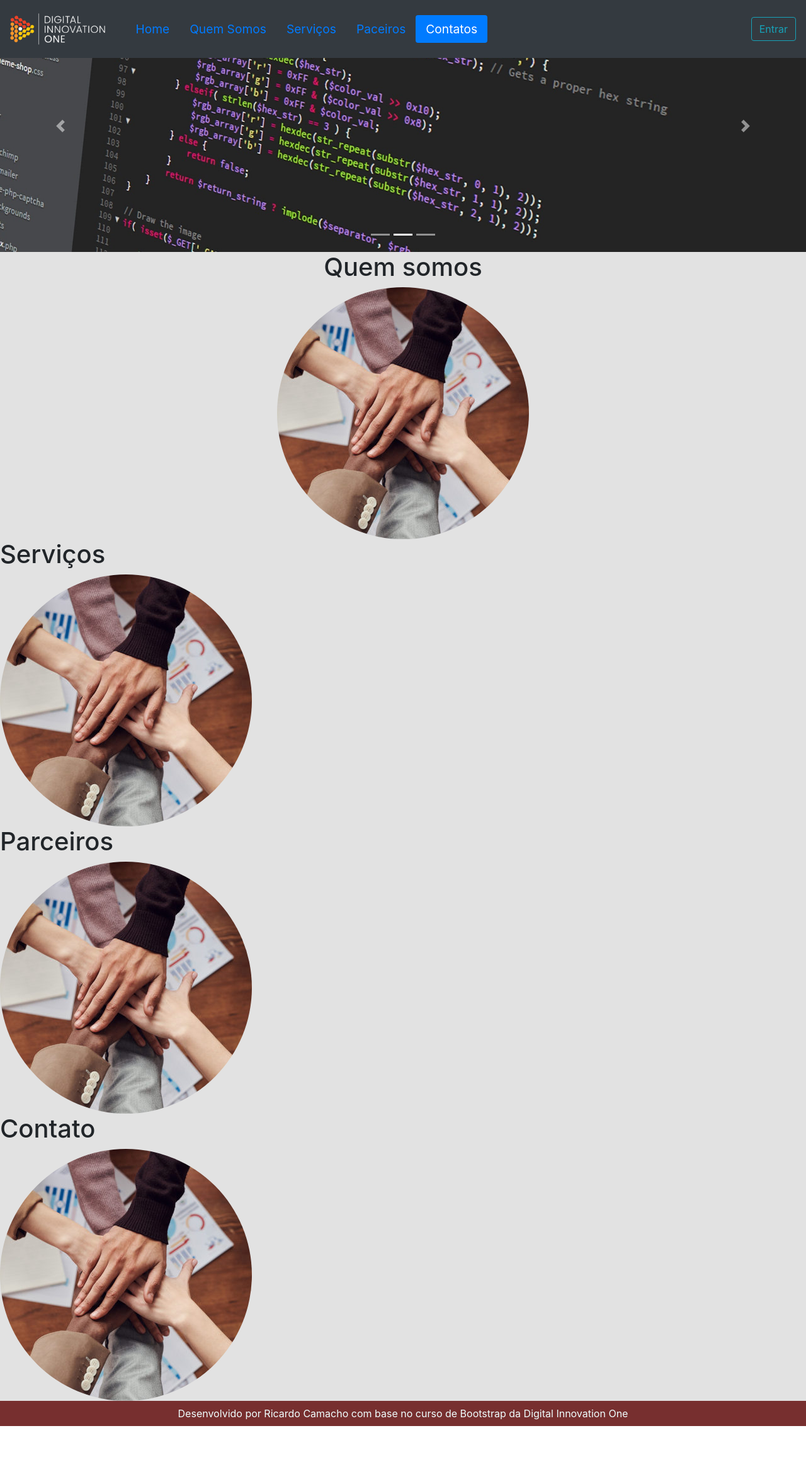
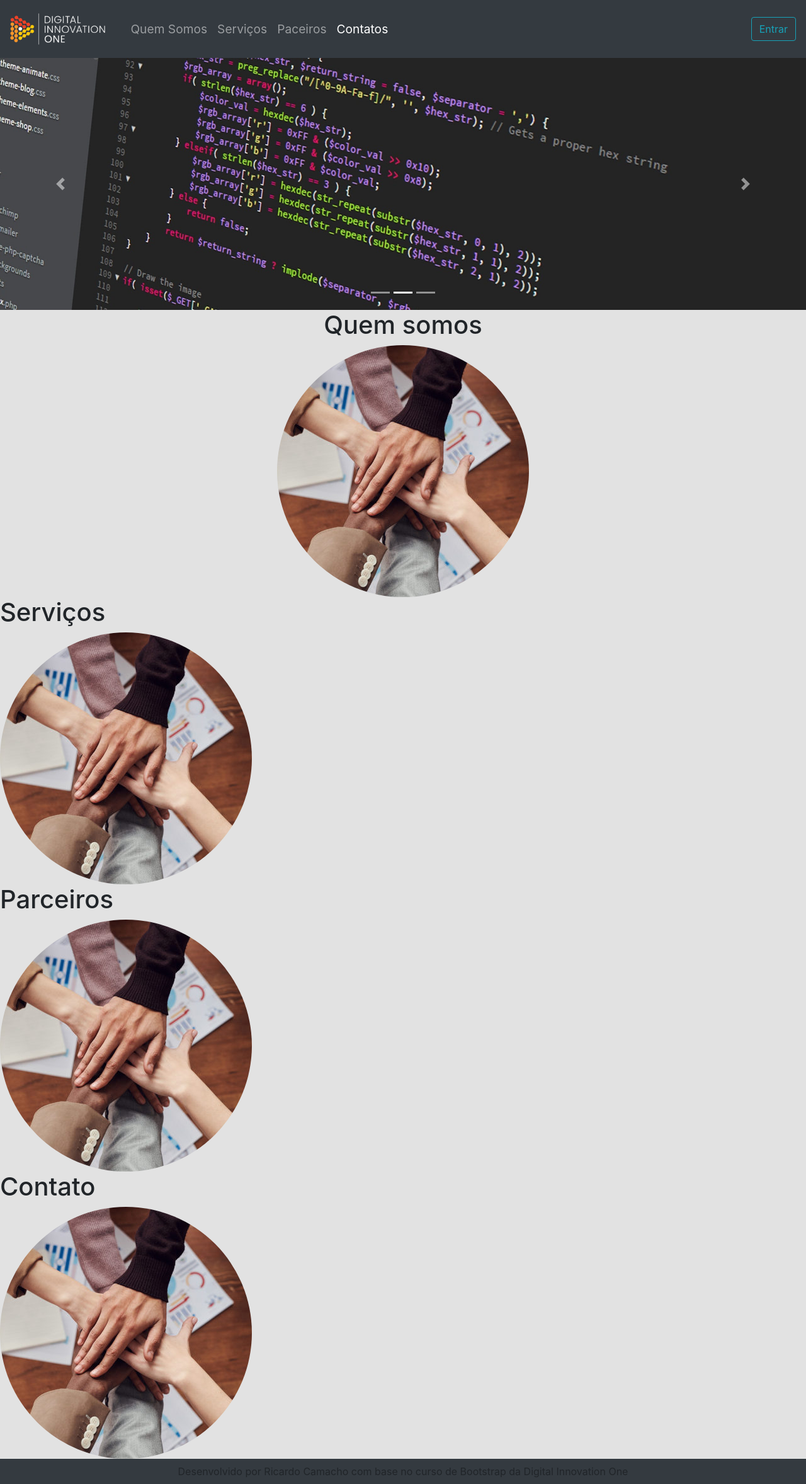
Before and after one commit to risqadev/studies-Bootstrap-DIO, a plain HTML site: page index.html in a window 1280 px wide. Shown: the whole page at 63% size. Before the commit the page ends 2264 px from the top, so only its background shows below. Drawn offline with nearby package versions, Linux system fonts and the light colour scheme.

Commit message:
menu collapse and favicon

```diff
--- a/custom.css
+++ b/custom.css
@@ -1,3 +1,7 @@
+body {
+  padding-top: 92px;
+}
+
 header {
   /* background-color: rgb(119, 47, 47); */
   font-size: 1.2rem;
@@ -18,12 +22,14 @@ header {
   margin-left: auto;
 }
 
+#menu-btn {
+  margin-left: 20px;
+}
+
 main {
   background-color: #e2e2e2;
 }
 
 footer {
-  background-color: rgb(119, 47, 47);
-  color: azure;
   padding: .5rem 1rem;
 }
--- a/index.html
+++ b/index.html
@@ -1,8 +1,9 @@
-<!doctype html>
+<!DOCTYPE html>
 <html lang="pt-br">
   <head>
     <meta charset="utf-8">
     <meta name="viewport" content="width=device-width, initial-scale=1, shrink-to-fit=no">
+    <link rel="shortcut icon" href="./img/favicon.ico" type="image/x-icon">
 
     <link rel="stylesheet" type="text/css" href="./bootstrap-4.4.1-dist/css/bootstrap.min.css">
     <link rel="stylesheet" type="text/css" href="./custom.css">
@@ -11,36 +12,17 @@
   </head>
 
   <body>
-    <header id="top" class="container-flex">
-      <nav id="menu-list" class="navbar fixed-top navbar-expand-lg navbar-dark bg-dark">
-        <a class="navbar-brand" href="#">
+    <header id="top">
+      <nav id="menu-list" class="navbar navbar-expand-md navbar-dark bg-dark fixed-top">
+
+        <a class="navbar-brand" href="#top">
           <img class="logo"
           src="./img/logo-dio.png"
           alt="Logo Digital Innovation One"/>
         </a>
-        <nav class="nav nav-pills flex-row">
-          <a href="#top" class="nav-link">
-            Home
-          </a>
-          <a href="#about" class="nav-link">
-            Quem Somos
-          </a>
-          <a href="#services" class="nav-link">
-            Serviços
-          </a>
-          <a href="#partiners" class="nav-link">
-            Paceiros
-          </a>
-          <a href="#contact" class="nav-link">
-            Contatos
-          </a>
-        </nav>
-          <!-- <ul class="navbar navbar-nav nav-pills">
-            <li class="nav-item">
-              <a href="#top" class="nav-link">
-                Home
-              </a>
-            </li>
+
+        <nav id="menu-bar" class="collapse navbar-collapse">
+          <ul class="navbar navbar-nav">
             <li class="nav-item">
               <a href="#about" class="nav-link">
                 Quem Somos
@@ -61,10 +43,24 @@
                 Contatos
               </a>
             </li>
-          </ul> -->
+          </ul>
+        </nav>
+
         <a class="btn btn-outline-info btn-login" href="#">Entrar</a>
+
+        <button id="menu-btn"
+          class="navbar-toggler"
+          data-toggle="collapse"
+          data-target="#menu-bar"
+          type="button">
+          <span class="navbar-toggler-icon"></span>
+        </button>
+
       </nav>
     </header>
+
+
+    <main data-spy="scroll" data-target="#menu-bar" data-offset="0">
 
       <div id="carouselExampleIndicators" class="carousel slide carousel-fade" data-ride="carousel">
         <ol class="carousel-indicators">
@@ -93,31 +89,29 @@
         </a>
       </div>
 
-    <main data-spy="scroll" data-target="#menu-list" data-offset="0" class="">
-
-      <section id="about" class="container-fluid text-center">
-        <h1>Quem somos</h1>
+      <section class="container-fluid text-center">
+        <h1 id="about">Quem somos</h1>
         <img class="rounded-circle team"
          src="./img/team.jpg"
          alt="team">
       </section>
 
-      <section id="services">
-        <h1>Serviços</h1>
+      <section>
+        <h1 id="services">Serviços</h1>
         <img class="rounded-circle team"
          src="./img/team.jpg"
          alt="team">
       </section>
 
-      <section id="partiners">
-        <h1>Parceiros</h1>
+      <section>
+        <h1 id="partiners">Parceiros</h1>
         <img class="rounded-circle team"
          src="./img/team.jpg"
          alt="team">
       </section>
 
-      <section id="contact">
-        <h1>Contato</h1>
+      <section>
+        <h1 id="contact">Contato</h1>
         <img class="rounded-circle team"
          src="./img/team.jpg"
          alt="team">
@@ -144,7 +138,7 @@
       </section> -->
     </main>
 
-    <footer class="container-fluid text-center">
+    <footer class="container-fluid text-center bg-dark">
       Desenvolvido por Ricardo Camacho com base no curso de Bootstrap da Digital Innovation One
     </footer>
 
@@ -152,6 +146,6 @@
     <!-- jQuery first, then Popper.js, then Bootstrap JS -->
     <script src="https://code.jquery.com/jquery-3.4.1.slim.min.js" integrity="sha384-J6qa4849blE2+poT4WnyKhv5vZF5SrPo0iEjwBvKU7imGFAV0wwj1yYfoRSJoZ+n" crossorigin="anonymous"></script>
     <script src="https://cdn.jsdelivr.net/npm/popper.js@1.16.0/dist/umd/popper.min.js" integrity="sha384-Q6E9RHvbIyZFJoft+2mJbHaEWldlvI9IOYy5n3zV9zzTtmI3UksdQRVvoxMfooAo" crossorigin="anonymous"></script>
-    <script src="./bootstrap-4.4.1-dist/js/bootstrap.min.js"></script>
+    <script src="https://stackpath.bootstrapcdn.com/bootstrap/4.4.1/js/bootstrap.min.js" integrity="sha384-wfSDF2E50Y2D1uUdj0O3uMBJnjuUD4Ih7YwaYd1iqfktj0Uod8GCExl3Og8ifwB6" crossorigin="anonymous"></script>
   </body>
 </html>
```
Also changed, not shown: img/favicon.ico (added). Lines whose indentation alone changed are shown as unchanged.
